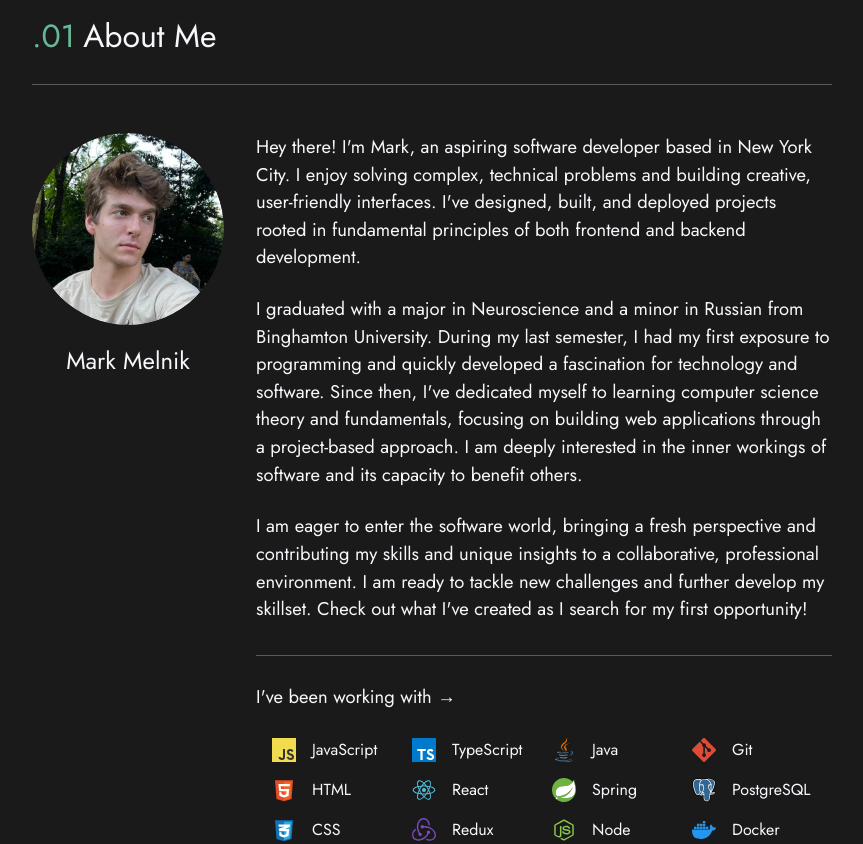
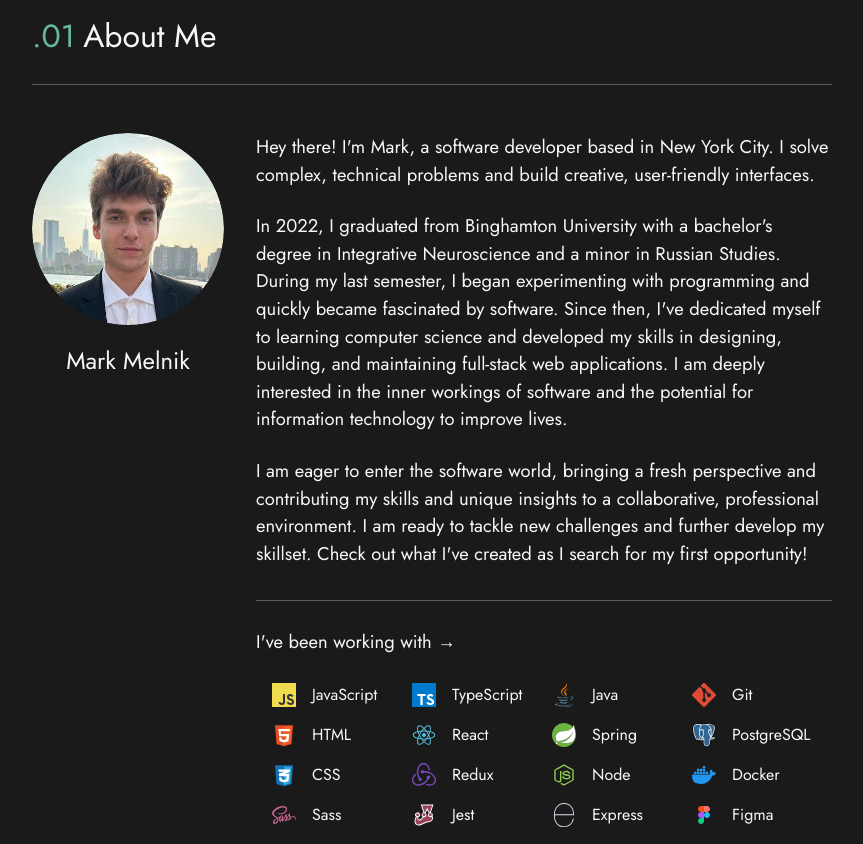
Before and after one commit to markymelnik/portfolio, a React (Vite) app: page / in a window 1280 px wide. Shown: the part 780-1624 px from the top of the page, without its empty margins (208-1071 px from the left). Built offline with nearby package versions, Linux system fonts and the light colour scheme.

Commit message:
update headshot and information

```diff
--- a/index.html
+++ b/index.html
@@ -5,7 +5,7 @@
   <meta charset="UTF-8" />
   <link rel="icon" href="/favicon.ico" type="image/x-icon">
   <meta name="viewport" content="width=device-width, initial-scale=1.0" />
-  <meta name="description" content="Discover Mark Melnik's personal portfolio. As an aspiring software developer seeking an entry-level opportunity, my site showcases my projects and skills. Explore my work and unique experiences." />
+  <meta name="description" content="Mark Melnik is a skilled software developer specializing in full-stack web development - discover more about his journey and projects!" />
   <title>Mark Melnik</title>
 </head>
 
--- a/src/components/Header/MobileMenu/MobileMenuToggleButton/MobileMenuToggleButton.tsx
+++ b/src/components/Header/MobileMenu/MobileMenuToggleButton/MobileMenuToggleButton.tsx
@@ -18,6 +18,7 @@ const MobileMenuToggleButton = ({
       className="mobile-menu-toggle-btn"
       onClick={onClick}
       aria-expanded={isMobileMenuOpen}
+      aria-label={isMobileMenuOpen ? "Close mobile menu" : "Open mobile menu"}
     >
       <IconComponent className={`mobile-menu-icon`} />
     </button>
--- a/src/components/Main/About/About.tsx
+++ b/src/components/Main/About/About.tsx
@@ -24,15 +24,13 @@ const About = forwardRef<HTMLDivElement, AboutProps>((props, ref) => {
         </div>
         <div className="about-right">
           <p>
-            Hey there! I'm Mark, an aspiring software developer based in New
-            York City. I enjoy solving complex, technical problems and building
-            creative, user-friendly interfaces. I've designed, built, and
-            deployed projects rooted in fundamental principles of both frontend
-            and backend development.
+            Hey there! I'm Mark, a software developer based in New
+            York City. I solve complex, technical problems and build creative,
+            user-friendly interfaces.
           </p>
           <hr />
           <p>
-            I graduated with a major in Neuroscience and a minor in Russian from{" "}
+            In 2022, I graduated from{" "}
             <a
               href="https://binghamton.edu"
               target="_blank"
@@ -40,21 +38,23 @@ const About = forwardRef<HTMLDivElement, AboutProps>((props, ref) => {
               className="university-link"
             >
               Binghamton University
-            </a>
-            . During my last semester, I had my first exposure to programming
-            and quickly developed a fascination for technology and software. Since
-            then, I've dedicated myself to learning computer science theory and
-            fundamentals, focusing on building web applications through a
-            project-based approach. I am deeply interested in the inner workings
-            of software and its capacity to benefit others.
+            </a>{" "}
+            with a bachelor's degree in Integrative Neuroscience and a minor in Russian
+            Studies. During my last semester, I began experimenting with
+            programming and quickly became fascinated by software. Since then,
+            I've dedicated myself to learning computer science and developed my
+            skills in designing, building, and maintaining full-stack web
+            applications. I am deeply interested in the inner workings of
+            software and the potential for information technology to
+            improve lives.
           </p>
           <hr />
           <p>
             I am eager to enter the software world, bringing a fresh perspective
             and contributing my skills and unique insights to a collaborative,
             professional environment. I am ready to tackle new challenges and
-            further develop my skillset. Check out what I've
-            created as I search for my first opportunity!
+            further develop my skillset. Check out what I've created as I search
+            for my first opportunity!
           </p>
           <SkillList />
         </div>
--- a/src/components/Main/Contact/_contact.scss
+++ b/src/components/Main/Contact/_contact.scss
@@ -68,7 +68,7 @@
 
       .contact-bottom {
         display: inherit;
-        gap: 1.5rem;
+        gap: 1rem;
 
         .contact-option {
           display: inherit;
@@ -121,11 +121,6 @@
             position: relative;
           }
         }
-
-        .contact-bottom {
-          gap: 1rem;
-
-        }
       }
     }
   }
--- a/src/components/Main/Home/DynamicSubtitle/DynamicSubtitle.tsx
+++ b/src/components/Main/Home/DynamicSubtitle/DynamicSubtitle.tsx
@@ -6,7 +6,7 @@ const DynamicSubtitle = () => {
       <span>Full Stack Developer</span>
       <span>Lifelong learning 📚</span>
       <span>Говорит на трёх языках!</span>
-      <span>Very nice, I like 😎</span>
+      <span>Curious and self-driven 🔍</span>
     </h2>
   );
 };
--- a/src/components/Main/Home/_home.scss
+++ b/src/components/Main/Home/_home.scss
@@ -14,7 +14,7 @@
     .home-title {
       font-size: 3.5rem;
       font-weight: 550;
-      margin: 0 0 0.5rem;
+      margin: 0 0 0.25rem;
       @include animateFadeIn(0.5s);
     }
   }
--- a/src/components/Main/Projects/MainProjects/MainProjectsList/MainProjectsList.tsx
+++ b/src/components/Main/Projects/MainProjects/MainProjectsList/MainProjectsList.tsx
@@ -36,7 +36,7 @@ const MainProjectsList = ({ projectRefs }: MainProjectsList) => {
           projectId={`project-2`}
           projectYear={2023}
           projectName={`markmelnik.com`}
-          projectDescription={`Hey, you're on this site right now! I designed it to be simple yet elegant. I utilized the Intersection Observer API to create the dynamic navbar and scroll into view transitions. Let me know what you think 👀.`}
+          projectDescription={`Hey, you're on this site right now! I designed it to be simple yet elegant. I utilized the Intersection Observer API to create the dynamic navbar and scroll into view transitions. Let me know what you think!`}
           projectDemoUrl={`https://markmelnik.com`}
           projectSourceUrl={`https://github.com/markymelnik/personal-site`}
           projectImage={PersonalSiteScreenshot}
@@ -60,7 +60,7 @@ const MainProjectsList = ({ projectRefs }: MainProjectsList) => {
           projectId={`project-4`}
           projectYear={2023}
           projectName={`Shopping Cart`}
-          projectDescription={`A mock shopping site with dynamic cart functionality.`}
+          projectDescription={`A mock shopping site with dynamic cart functionality that you would encounter on an e-commerce site.`}
           projectDemoUrl={`https://shopping-cart.markmelnik.com`}
           projectSourceUrl={`https://github.com/markymelnik/shopping-cart`}
           projectImage={ShoppingCartScreenshot}
--- a/src/components/Main/Projects/SideProjects/DownIcon.tsx
+++ b/src/components/Main/Projects/SideProjects/DownIcon.tsx
@@ -1,4 +1,8 @@
-const DownIcon = () => {
+type ArrowIconProps = {
+  isActive: boolean;
+}
+
+const DownIcon = ({ isActive }: ArrowIconProps) => {
   return (
     <svg
       xmlns="http://www.w3.org/2000/svg"
@@ -6,6 +10,10 @@ const DownIcon = () => {
       viewBox="0 0 24 24"
       strokeWidth={1.5}
       stroke="currentColor"
+      style={{
+        transform: isActive ? "rotate(-180deg)" : "rotate(0deg)",
+        transition: "transform 0.3s ease"
+      }}
     >
       <path
         strokeLinecap="round"
--- a/src/components/Main/Projects/SideProjects/SideProjectsList/SideProjectsList.tsx
+++ b/src/components/Main/Projects/SideProjects/SideProjectsList/SideProjectsList.tsx
@@ -1,7 +1,6 @@
 import { MutableRefObject, useState } from "react";
 
 import SideProject from "../SideProject/SideProject";
-import UpIcon from "../UpIcon";
 import DownIcon from "../DownIcon";
 import "./_side-projects-list.scss";
 
@@ -22,7 +21,7 @@ const SideProjectsList = ({ seeMoreRef }: SideProjectsListProps) => {
           onClick={() => setShowSideProductsList((prev) => !prev)}
         >
           <span>See More</span>
-          <span>{showSideProjectsList ? <UpIcon /> : <DownIcon />}</span>
+          <span>{<DownIcon isActive={showSideProjectsList} />}</span>
         </button>
       </div>
 
--- a/src/components/Main/Projects/SideProjects/UpIcon.tsx
+++ /dev/null
@@ -1,19 +0,0 @@
-const UpIcon = () => {
-  return (
-    <svg
-      xmlns="http://www.w3.org/2000/svg"
-      fill="none"
-      viewBox="0 0 24 24"
-      strokeWidth={1.5}
-      stroke="currentColor"
-    >
-      <path
-        strokeLinecap="round"
-        strokeLinejoin="round"
-        d="M4.5 15.75l7.5-7.5 7.5 7.5"
-      />
-    </svg>
-  );
-};
-
-export default UpIcon;
```
Also changed, not shown: src/assets/images/headshot.jpg.
